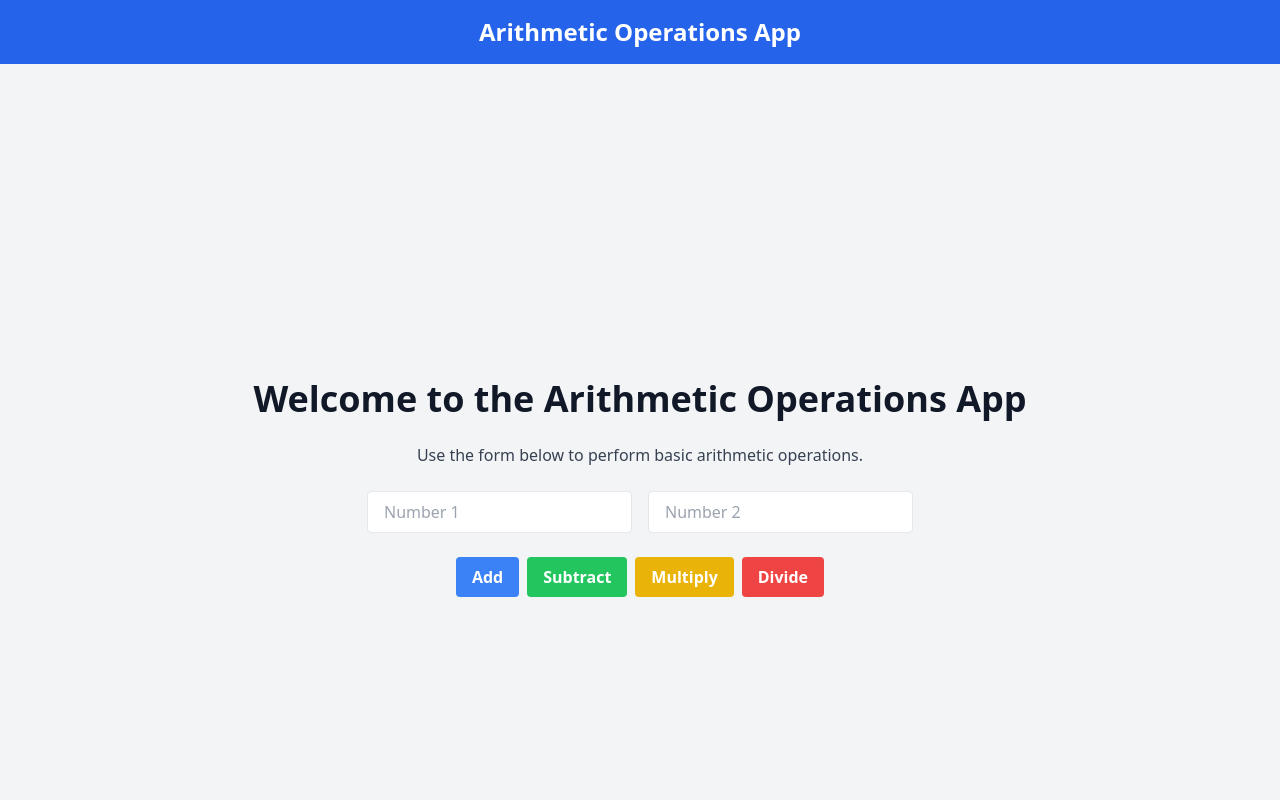
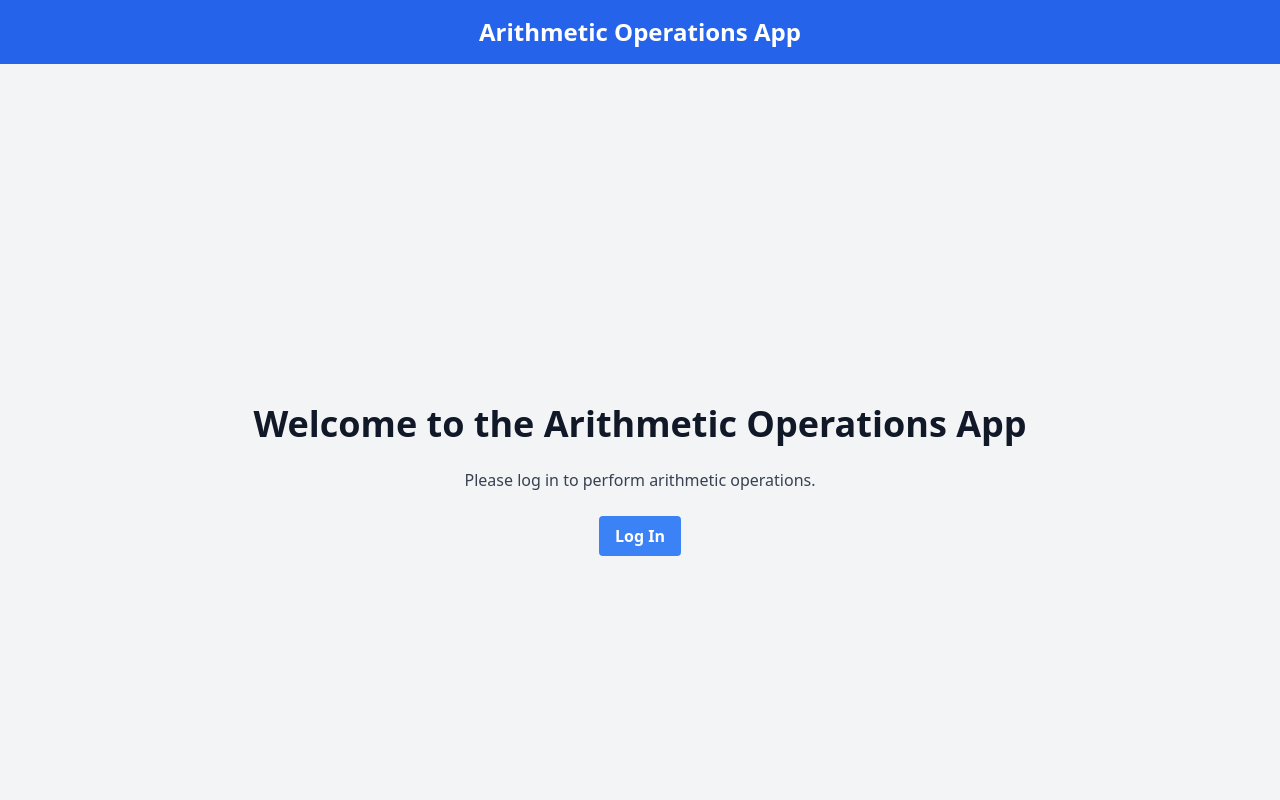
Before and after one commit to sarathk73/authmathgateway-frontend, a Vue app: page / in a window 1280 px wide. Shown: the top 800 px of the page. Built offline with nearby package versions, Linux system fonts and the light colour scheme.

Commit message:
Added conditional rendering to display login prompt and updated welcome message

```diff
--- a/src/views/HomePage.vue
+++ b/src/views/HomePage.vue
@@ -1,18 +1,40 @@
 <template>
   <div class="home flex flex-col items-center justify-center min-h-screen bg-gray-100 px-4 py-8">
     <h1 class="text-4xl font-bold text-center text-gray-900 mb-6">Welcome to the Arithmetic Operations App</h1>
-    <p class="mb-6 text-gray-700 text-center max-w-md">Use the form below to perform basic arithmetic operations.</p>
-    <ArithmeticForm class="w-full max-w-lg" />
+    <p v-if="!isLoggedIn" class="mb-6 text-gray-700 text-center max-w-md">
+      Please log in to perform arithmetic operations.
+    </p>
+    <p v-else class="mb-6 text-gray-700 text-center max-w-md">
+      Use the form below to perform basic arithmetic operations.
+    </p>
+
+    <div v-if="!isLoggedIn" class="flex flex-col items-center">
+      <button @click="goToLogin" class="bg-blue-500 hover:bg-blue-700 text-white font-bold py-2 px-4 rounded transition duration-300 ease-in-out mb-4">
+        Log In
+      </button>
+    </div>
+    <ArithmeticForm v-else class="w-full max-w-lg" />
   </div>
 </template>
 
 <script>
+import ArithmeticForm from '../components/ArithmeticForm.vue';
 
-  import ArithmeticForm from '../components/ArithmeticForm.vue';
+export default {
+  components: {
+    ArithmeticForm
+  },
+  computed: {
+    isLoggedIn() {
 
-  export default {
-    components: {
-      ArithmeticForm
+      return this.$store.state.accessToken !== null;
     }
-  };
+  },
+  methods: {
+    goToLogin() {
+
+      this.$router.push('/login');
+    }
+  }
+};
 </script>
```
